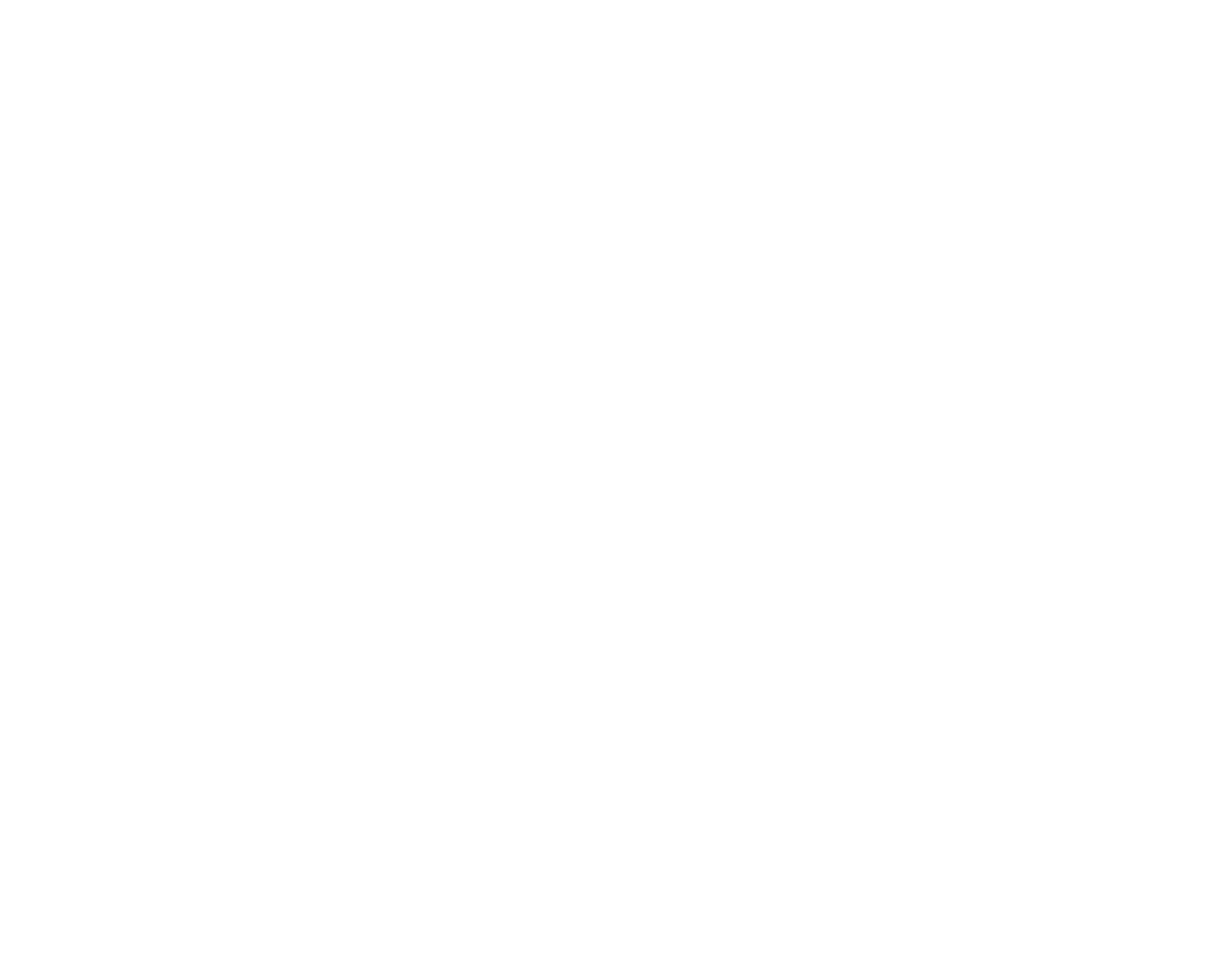
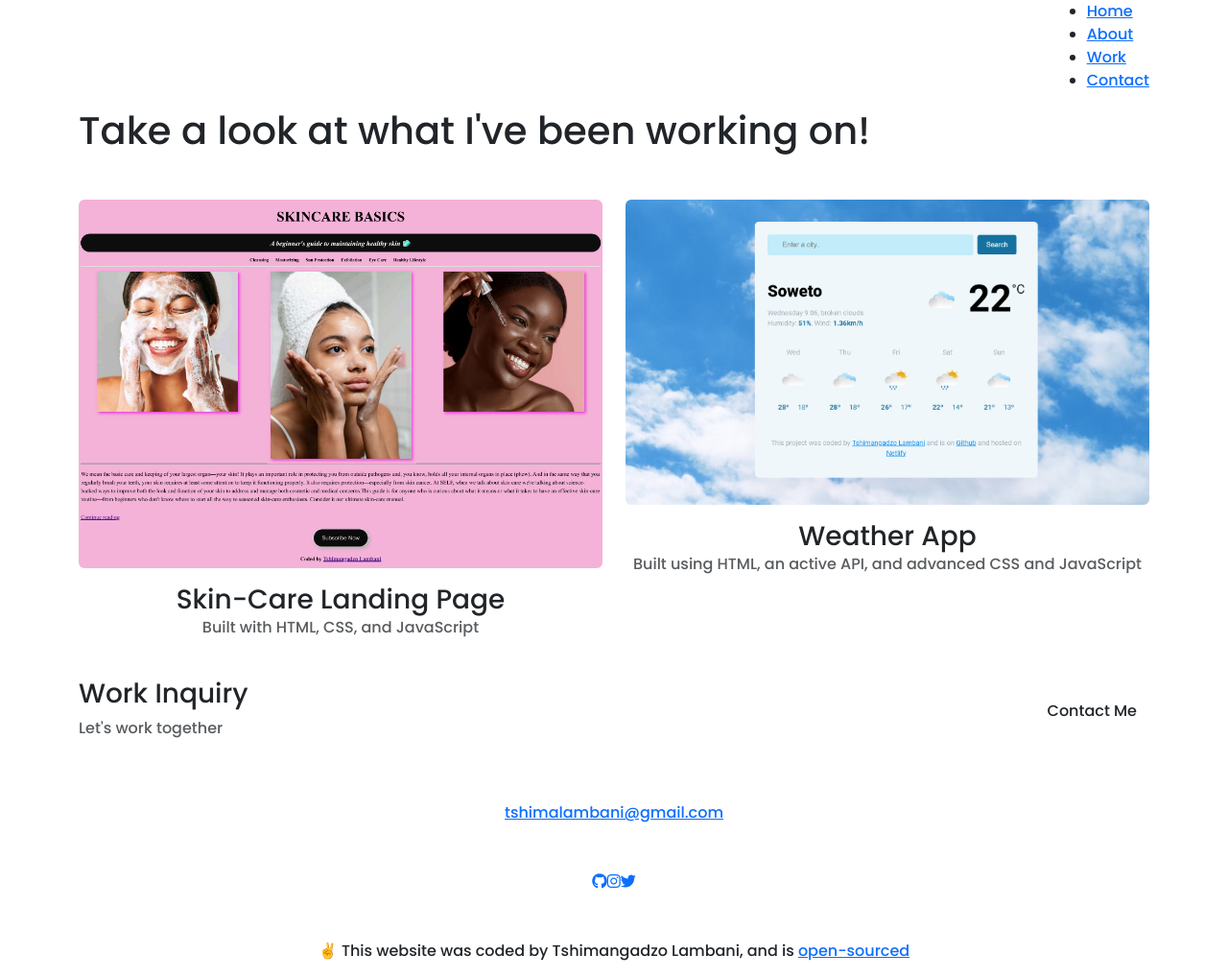
Before and after one commit to Tshima101/final-responsive-portfolio, a plain HTML site: page work.html in a window 1280 px wide. Shown: the whole page at 96% size. Before the commit the page ends 800 px from the top, so only its background shows below. Drawn offline with nearby package versions, Linux system fonts and the light colour scheme.

Commit message:
Added content on the work page

```diff
--- a/work.html
+++ b/work.html
@@ -19,7 +19,84 @@
 </head>
 
 <body>
+    <div class="container">
+        <nav class="d-flex justify-content-between">
+            <a href="index.html" title="Homepage">
+                <img src="shecodes-logo.jpg" class="logo d-block d-md-none" alt="SheCodes Logo" />
+            </a>
+            <ul>
+                <li>
+                    <a href="index.html" title="Homepage"> Home</a>
+                </li>
+                <li>
+                    <a href="about.html" title="About Tshimangadzo"> About</a>
+                </li>
+                <li class="active">
+                    <a href="work.html" title="Tshimangadzo's work"> Work</a>
+                </li>
+                <li>
+                    <a href="contact.html" title="Contact Tshimangadzo"> Contact</a>
+                </li>
+            </ul>
+        </nav>
+    </div>
+    <div class="content-container container">
+        <div class="content">
+            <h1 class="mb-5">Take a look at what I've been working on!</h1>
 
+            <div class="row">
+                <div class="col-md-6 mb-4">
+                    <img src="Skin-basics.png" class="img-fluid mb-3 rounded" alt="Skin-Care project preview" />
+                    <h3 class="text-center m-0">Skin-Care Landing Page</h3>
+                    <p class="text-center text-muted">
+                        Built with HTML, CSS, and JavaScript
+                    </p>
+                </div>
+                <div class="col-md-6 mb-4">
+                    <img src="weather-app.png" class="img-fluid mb-3 rounded" alt="Weather project preview" />
+                    <h3 class="text-center m-0">Weather App</h3>
+                    <p class="text-center text-muted">
+                        Built using HTML, an active API, and advanced CSS and JavaScript
+                    </p>
+                </div>
+            </div>
+        </div>
+    </div>
+    <footer class="container">
+        <div class="contact-box justify-content-between mb-5 d-none d-md-flex">
+            <div>
+                <h3>Work Inquiry</h3>
+                <p class="text-muted">Let's work together</p>
+            </div>
+            <div>
+                <a href="contact.html" class="btn btn-branding mt-3" title="Contact Tshimangadzo">
+                    Contact Me
+                </a>
+            </div>
+        </div>
+        <div class="d-flex justify-content-center mb-5">
+            <a href="mailto:tshimalambani@gmail.com" class="email-link" title="Email Tshimangadzo">
+                tshimalambani@gmail.com
+            </a>
+        </div>
+        <div class="social-links d-flex justify-content-center">
+            <a href="https://www.github.com/" target="_blank" title="GitHub Profile">
+                <i class="fab fa-github"></i>
+            </a>
+            <a href="https://www.instragram.com/" target="_blank" title="Instragram Profile">
+                <i class="fab fa-instagram"></i>
+            </a>
+            <a href="https://www.twitter.com/" target="_blank" title="Twitter Profile">
+                <i class="fab fa-twitter"></i>
+            </a>
+        </div>
+        <p class="text-center mt-5">
+            ✌️ This website was coded by Tshimangadzo Lambani, and is
+            <a href="https://github.com/" target="_blank">
+                open-sourced
+            </a>
+        </p>
+    </footer>
 </body>
 
 </html>
```
